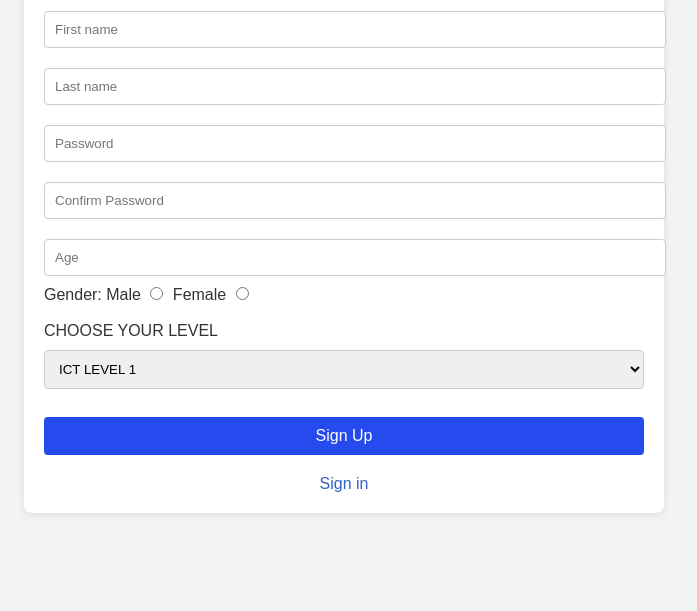
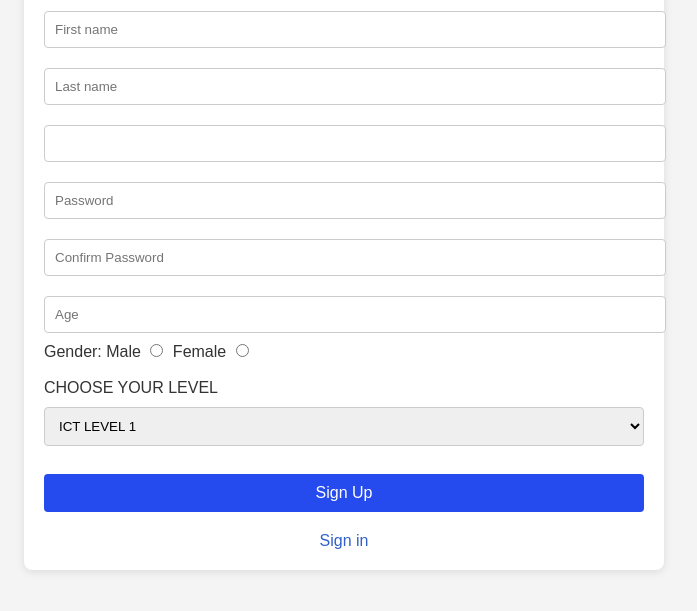
Before and after one commit to KIMM212/Tech-Crackers, a plain HTML site: page form.html in a window 1280 px wide. Shown: the part 149-760 px from the top of the page, without its empty margins (296-993 px from the left). Drawn offline with Linux system fonts and the light colour scheme.

Commit message:
form.html

```diff
--- a/form.html
+++ b/form.html
@@ -72,6 +72,7 @@
             <form>
                 <input type="text" name="first_name" placeholder="First name" required>
                 <input type="text" name="last_name" placeholder="Last name" required>
+                <input type="text" name="email" palceholder="Your email address"required>
                 <input type="password" name="password" placeholder="Password" required>
                 <input type="password" name="confirm_password" placeholder="Confirm Password" required>
                 <input type="number" name="age" placeholder="Age"><br>
```
